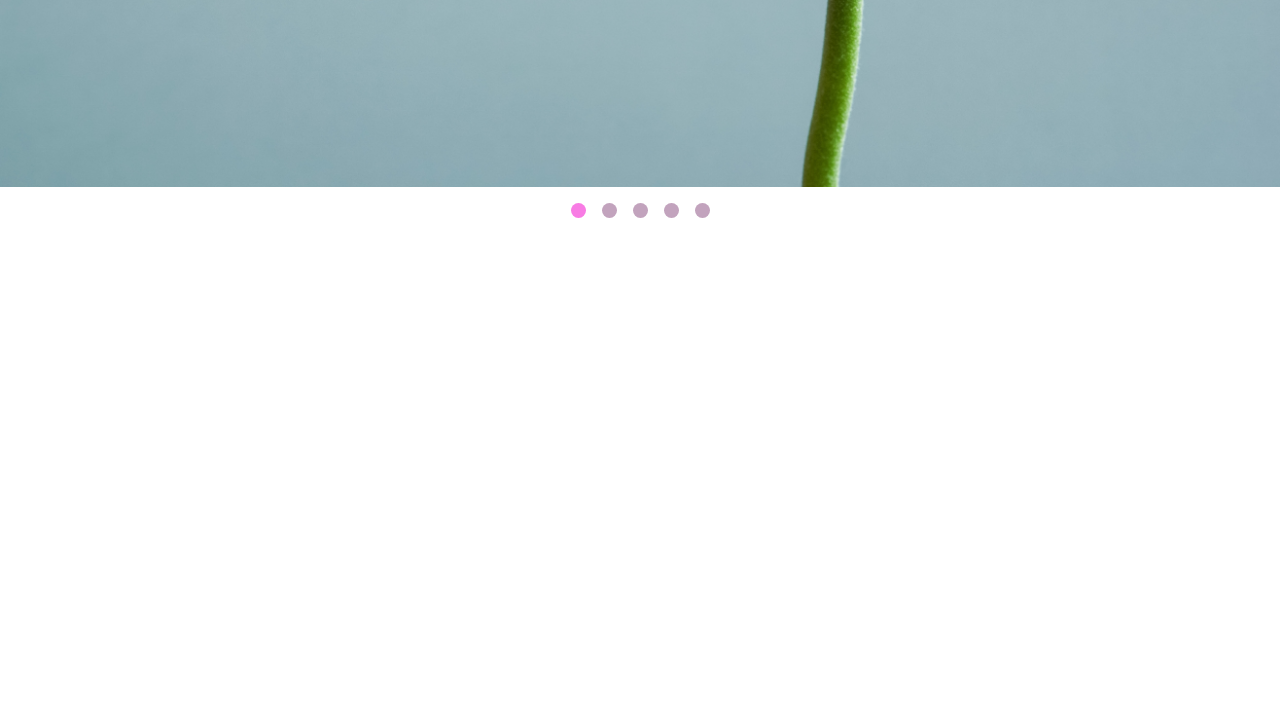
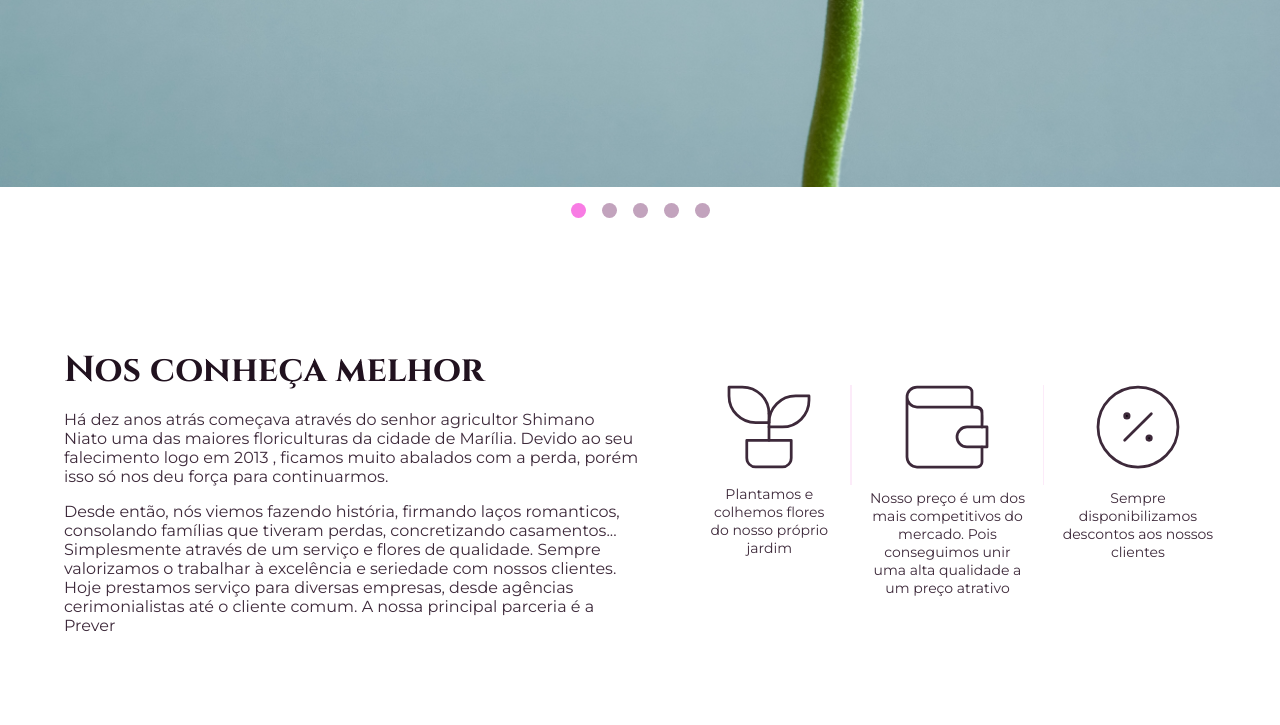
Before and after one commit to joaby-oliveira/flora, a website: page index.html in a window 1280 px wide. Shown: the part 1317-2042 px from the top of the page. Before the commit the page ends 1615 px from the top, so only its background shows below. Drawn offline with Linux system fonts and the light colour scheme.

Commit message:
feat: create about section

```diff
--- a/index.html
+++ b/index.html
@@ -71,6 +71,58 @@
       <span class="dot"></span>
     </div>
   </section>
+  <section id="about" class="flex crossCenter">
+    <div class="aboutText">
+      <h2 class="title-2">
+        Nos conheça melhor
+      </h2>
+      <p class="text-1">
+        Há dez anos atrás começava através do senhor agricultor Shimano Niato uma das maiores floriculturas da cidade de
+        Marília. Devido ao seu falecimento logo em 2013 , ficamos muito abalados com a perda, porém isso só nos deu
+        força
+        para continuarmos.
+      </p>
+      <p class="text-1">
+        Desde então, nós viemos fazendo história, firmando laços romanticos, consolando famílias que tiveram perdas,
+        concretizando casamentos... Simplesmente através de um serviço e flores de qualidade. Sempre valorizamos o
+        trabalhar à excelência e seriedade com nossos clientes.
+        Hoje prestamos serviço para diversas empresas, desde agências cerimonialistas até o cliente comum. A nossa
+        principal parceria é a Prever
+      </p>
+    </div>
+    <ul class="aboutList flex crossStart">
+      <li class="flex crossStart">
+        <div class="flex column crossCenter">
+          <img src="public/plant.svg" alt="Planta">
+          <p class="text-2">
+            Plantamos e colhemos flores do nosso próprio jardim
+          </p>
+        </div>
+      </li>
+      <li class="flex crossStart">
+        <div>
+
+          <img src="public/wallet.svg" alt="Carteira">
+          <p class="text-2">
+            Nosso preço é um dos mais competitivos do mercado. Pois conseguimos unir uma alta qualidade a um preço
+            atrativo
+          </p>
+        </div>
+      </li>
+      <li class="flex crossStart">
+        <div>
+
+          <img src="public/discount.svg" alt="Sinal de porcentagem">
+          <p class="text-2">
+            Sempre disponibilizamos descontos aos nossos clientes
+          </p>
+        </div>
+      </li>
+    </ul>
+  </section>
+  <section id="garden">
+    das
+  </section>
   <script src="index.js"></script>
 </body>
 
--- a/styles/css/scss/global.scss
+++ b/styles/css/scss/global.scss
@@ -44,6 +44,12 @@ $secondary-2: #21121f;
   font-family: "Cinzel";
 }
 
+@mixin text {
+  color: $secondary-1;
+  margin-top: 1rem;
+  font-family: "Montserrat";
+}
+
 @mixin title-1 {
   @include title;
   font-size: 4rem;
@@ -52,8 +58,24 @@ $secondary-2: #21121f;
 
 @mixin title-2 {
   @include title;
+  font-size: 2.25rem;
+  font-weight: 700;
+}
+
+@mixin title-3 {
+  @include title;
   font-size: 1.125rem;
   font-weight: 700;
+}
+
+@mixin text-1 {
+  @include text;
+  font-size: 1rem;
+}
+
+@mixin text-2 {
+  @include text;
+  font-size: 0.875rem;
 }
 
 @mixin cta {
@@ -84,6 +106,14 @@ $secondary-2: #21121f;
   align-items: center;
 }
 
+.mainStart {
+  justify-content: flex-start;
+}
+
+.crossStart {
+  align-items: flex-start;
+}
+
 .spaceBetween {
   justify-content: space-between;
 }
--- a/styles/css/scss/style.scss
+++ b/styles/css/scss/style.scss
@@ -5,8 +5,20 @@
   @include title-1;
 }
 
+.title-2 {
+  @include title-2;
+}
+
 .title-3 {
-  @include title-2;
+  @include title-3;
+}
+
+.text-1 {
+  @include text-1;
+}
+
+.text-2 {
+  @include text-2;
 }
 
 .cta {
@@ -75,3 +87,39 @@ section#hero {
     }
   }
 }
+
+section#about {
+  margin: 7rem 4rem;
+  .aboutText {
+    max-width: 36rem;
+  }
+  .aboutList {
+    margin-left: 4rem;
+    text-align: center;
+    li {
+      &::after {
+        @include pseudo;
+        width: 0.25rem;
+        height: 6.25rem;
+        background: $primary-2;
+        margin: 0 1rem;
+      }
+      &:last-child {
+        &::after {
+          display: none;
+        }
+      }
+      max-width: 12rem;
+      .text-1 {
+        margin-top: 1rem;
+      }
+    }
+  }
+}
+
+section#garden {
+  width: 100vw;
+  height: 100vh;
+  background: url("../../../public/garden.png");
+  background-size: cover;
+}
```
Also changed, not shown: public/discount.svg (added), public/plant.svg (added), public/wallet.svg (added), styles/css/global.css, styles/css/style.css, 1 other file.
